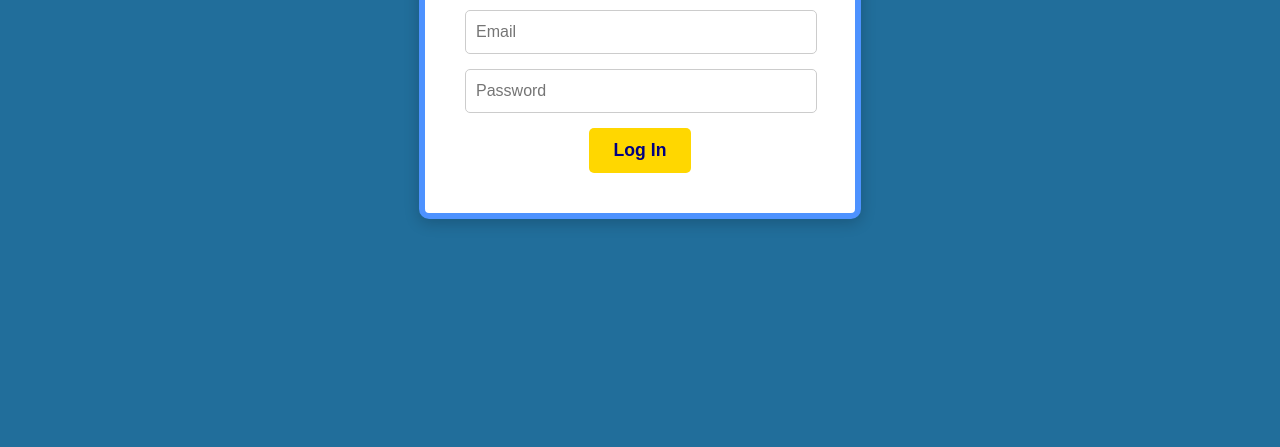
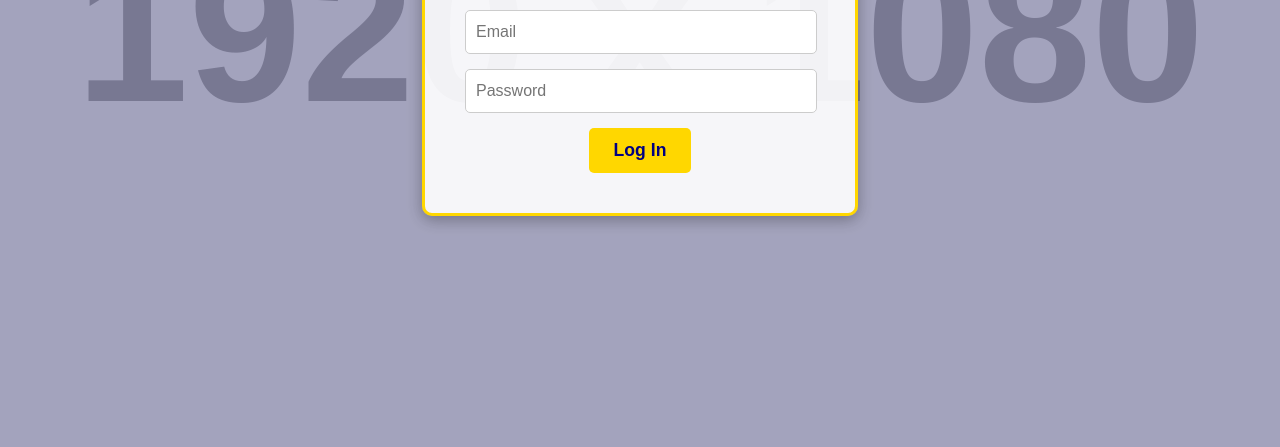
Before and after one commit to Vaalrad/intranet-1, a plain HTML site: page index.html in a window 1280 px wide. Shown: the part 353-800 px from the top of the page. Drawn offline with Linux system fonts and the light colour scheme; placeholder pictures from the web are drawn by us.

Commit message:
Update index.html
added image

```diff
--- a/index.html
+++ b/index.html
@@ -1,6 +1,5 @@
 <!DOCTYPE html>
 <html>
-
 <head>
   <title>Login</title>
   <!-- Firebase SDK -->
@@ -13,50 +12,58 @@
       margin: 0;
       padding: 0;
       font-family: Arial, sans-serif;
-            display: flex;
-            /* Enable Flexbox for centering */
-            justify-content: center;
-            /* Center horizontally */
-            align-items: center;
-            /* Center vertically */
-            min-height: 100vh;
-            /* Ensure body takes full viewport height */
-            background-color: #216e9b;
-            /* Light Blue background for the entire page */
-            overflow: hidden;
-            /* Prevent scrollbars if content slightly exceeds viewport */
+      display: flex; /* Enable Flexbox for centering */
+      justify-content: center; /* Center horizontally */
+      align-items: center; /* Center vertically */
+      min-height: 100vh; /* Ensure body takes full viewport height */
+
+      /* --- NEW BACKGROUND IMAGE STYLES --- */
+      background-image: url('https://via.placeholder.com/1920x1080/000080/FFD700?text=Your+Background+Image'); /* REPLACE THIS URL with your image! */
+      background-size: cover; /* This makes the image cover the entire background */
+      background-position: center; /* Centers the image */
+      background-repeat: no-repeat; /* Prevents the image from repeating */
+      background-attachment: fixed; /* Keeps the background fixed when scrolling (if applicable) */
+      /* --- END NEW BACKGROUND IMAGE STYLES --- */
+
+      overflow: hidden; /* Prevent scrollbars if content slightly exceeds viewport */
     }
 
     /* Styling for the login container */
     .login-container {
-            background-color: #FFFFFF;
-            /* White background for the form itself */
+      background-color: rgba(255, 255, 255, 0.9); /* Semi-transparent white background for readability */
       padding: 40px;
       border-radius: 10px;
-            box-shadow: 0 4px 15px rgba(0, 0, 0, 0.2);
-            /* Subtle shadow for depth */
+      box-shadow: 0 4px 15px rgba(0, 0, 0, 0.3); /* Slightly stronger shadow for contrast */
       text-align: center;
-            width: 350px;
-            /* Fixed width for the login box */
-            max-width: 90%;
-            /* Ensure it's responsive on smaller screens */
-            border: 6px solid #4D92FF;
-            /* Gold border around the login box */
+      width: 350px; /* Fixed width for the login box */
+      max-width: 90%; /* Ensure it's responsive on smaller screens */
+      border: 3px solid #FFD700; /* Gold border around the login box */
+      z-index: 10; /* Ensure the login box is above any background layers */
+      position: relative; /* Needed for z-index to work */
+    }
+
+    /* Overlay for better readability of the login form on certain images (optional) */
+    body::before {
+      content: '';
+      position: absolute;
+      top: 0;
+      left: 0;
+      width: 100%;
+      height: 100%;
+      background-color: rgba(0, 0, 128, 0.2); /* Semi-transparent dark blue overlay */
+      z-index: 1; /* Place it below the login container */
     }
 
     /* Heading styling */
     h2 {
-            color: #000080;
-            /* Dark Blue for the heading */
+      color: #000080; /* Dark Blue for the heading */
       margin-bottom: 25px;
-            font-size: 2em;
-            /* Make heading a bit larger */
+      font-size: 2em; /* Make heading a bit larger */
     }
 
     /* Input field styling */
     #loginForm input {
-            width: calc(100% - 20px);
-            /* Full width minus padding */
+      width: calc(100% - 20px); /* Full width minus padding */
       padding: 12px 10px;
       margin-bottom: 15px;
       border: 1px solid #ccc;
@@ -66,27 +73,22 @@
 
     /* Button styling */
     #loginForm button {
-            background-color: #FFD700;
-            /* Gold button background */
-            color: #000080;
-            /* Dark Blue text on button */
+      background-color: #FFD700; /* Gold button background */
+      color: #000080; /* Dark Blue text on button */
       padding: 12px 25px;
       border: none;
       border-radius: 5px;
       cursor: pointer;
       font-size: 1.1em;
       font-weight: bold;
-            transition: background-color 0.3s ease;
-            /* Smooth transition for hover effect */
+      transition: background-color 0.3s ease; /* Smooth transition for hover effect */
     }
 
     #loginForm button:hover {
-            background-color: #DAA520;
-            /* Slightly darker gold on hover */
+      background-color: #DAA520; /* Slightly darker gold on hover */
     }
   </style>
 </head>
-
 <body>
   <!-- Wrap your login elements in a container for easier styling -->
   <div class="login-container">
@@ -111,7 +113,7 @@
     const app = initializeApp(firebaseConfig);
     const auth = getAuth(app);
 
-        document.getElementById('loginForm').addEventListener('submit', function (e) {
+    document.getElementById('loginForm').addEventListener('submit', function(e) {
       e.preventDefault();
       const email = document.getElementById('email').value;
       const password = document.getElementById('password').value;
@@ -128,5 +130,4 @@
     });
   </script>
 </body>
-
 </html>
```
Lines whose indentation alone changed are shown as unchanged.
